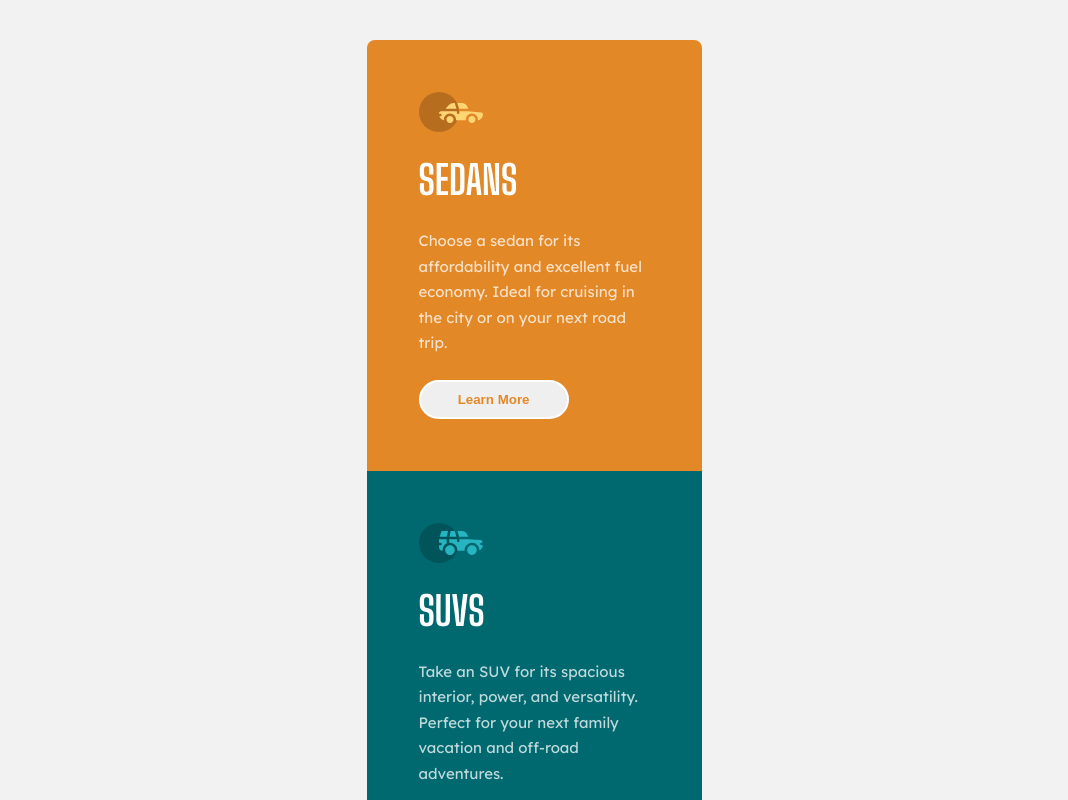
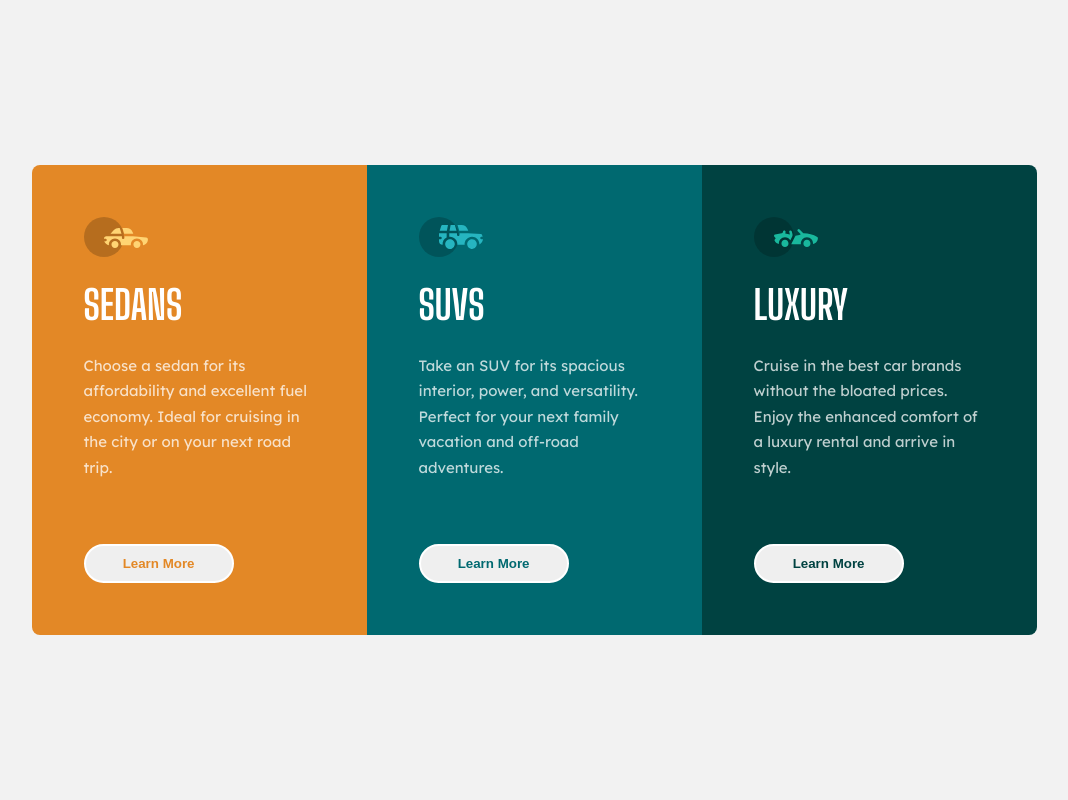
Before and after one commit to ManasiCoder/3-columns-details-cars, a plain HTML site: page index.html in a window 1280 px wide. Shown: the top 800 px of the page, without its empty margins (106-1174 px from the left). Drawn offline with Linux system fonts and the light colour scheme.

Commit message:
Finished desktop style

```diff
--- a/assets/css/body.css
+++ b/assets/css/body.css
@@ -1,9 +1,17 @@
 body {
   padding: 4rem 2rem;
-  display: grid;
-  place-items: center;
+  display: flex;
+  justify-content: center;
+  align-items: center;
   font-family: "Lexend Deca", serif;
   font-size: 1.5rem;
   color: var(--white);
   background-color: var(--very-light-gray);
 }
+
+@media screen and (min-width: 1080px) {
+  body {
+    height: 100%;
+    max-height: 100dvh;
+  }
+}
--- a/assets/css/card.css
+++ b/assets/css/card.css
@@ -63,8 +63,31 @@ div.luxury {
 }
 
  /* DESKTOP */
-@media screen and (min-width: 1280px) {
+@media screen and (min-width: 1080px) {
   div.card {
+    button {
+      margin-top: 4rem;
+    }
+  }
 
+  div.sedans {
+    border-radius: 0.8rem 0 0 0.8rem;
+    background-color: var(--bright-orange);
+
+    button {
+      color: var(--bright-orange);
+    }
+  }
+
+  div.suvs {
+    background-color: var(--dark-cyan);
+
+    button {
+      color: var(--dark-cyan);
+    }
+  }
+
+  div.luxury {
+    border-radius: 0 0.8rem 0.8rem 0;
   }
 }
--- /dev/null
+++ b/assets/css/container.css
@@ -0,0 +1,9 @@
+main.container {
+  display: grid;
+}
+
+@media screen and (min-width: 1080px) {
+  main.container {
+    grid-template-columns: 1fr 1fr 1fr;
+  }
+}
--- a/assets/css/main.css
+++ b/assets/css/main.css
@@ -4,4 +4,5 @@
 @import url("./variables.css");
 @import url("./reset.css");
 @import url("./body.css");
+@import url("./container.css");
 @import url("./card.css");
```
